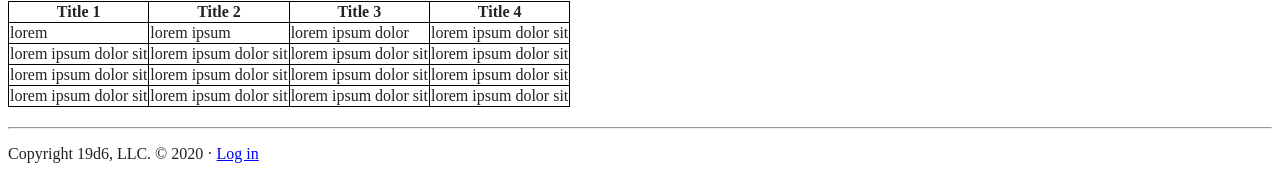
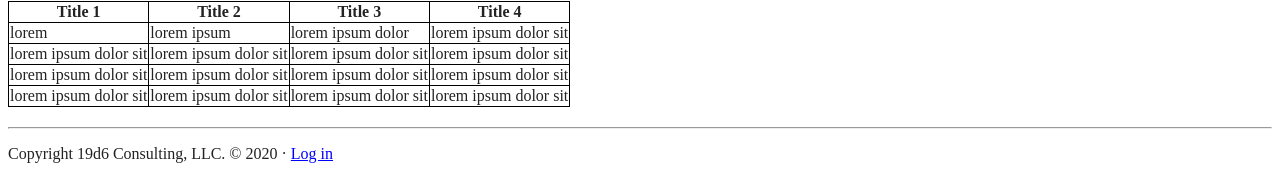
Before and after one commit to makgill/deryk, a Jekyll site: the page built from test.md, in a window 1280 px wide. Shown: the part 1525-1701 px from the top of the page. Built offline with Jekyll 4.4.1, drawn with Linux system fonts in a browser that asks for light colours; some web fonts are replaced; our own code applies the rules of GitHub Pages for plain Markdown files.

Commit message:
Update default.html

```diff
--- a/_layouts/default.html
+++ b/_layouts/default.html
@@ -54,6 +54,6 @@
 
 	{%- if page.long -%}
 	<hr>
-	<div class="creds"><p>Copyright 19d6, LLC.  ©&nbsp;2020 · <a href="https://breakingsmart.com/wp-login.php">Log in</a></p></div>
+	<div class="creds"><p>Copyright 19d6 Consulting, LLC.  ©&nbsp;2020 · <a href="https://breakingsmart.com/wp-login.php">Log in</a></p></div>
   {%- endif -%}
 </body></html>
```
